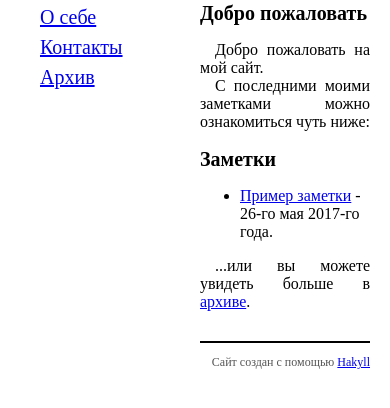
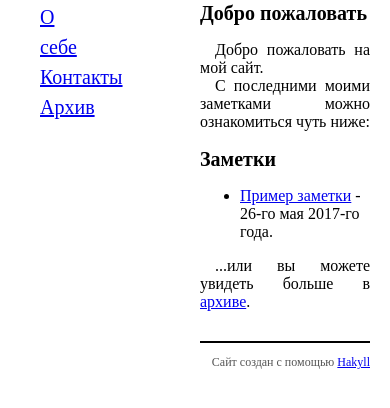
Before and after one commit to vojiranto/site, a plain HTML site: page _site/index.html in a window 390 px wide. Shown: the part 94-502 px from the top of the page. Drawn offline with Linux system fonts and the light colour scheme.

Commit message:
v.0.0.133

```diff
--- a/_site/css/default.css
+++ b/_site/css/default.css
@@ -1 +1 @@
-body{color:black;font-size:16px;margin:0px auto 0px auto}@media screen and (min-width:840px){.body{color:black;font-size:16px;width:600px;margin-left:200px}}@media screen and (max-width:840px){.body{color:black;font-size:16px;margin-left:200px;margin-right:20px}}div#header{color:white;border-bottom:2px solid black;margin-bottom:0px;padding:22px 100% 12px 0px}div#logo a{color:black;float:left;font-size:20px;padding-top:0px;font-weight:bold;text-decoration:none}div#header #navigation{text-align:right}div#header #navigation a{color:black;font-size:18px;font-weight:bold;margin-left:12px;text-decoration:none}div#footer{border-top:solid 2px black;color:#555;font-size:12px;margin-top:30px;padding:12px 0px 12px 0px;text-align:right}h1{font-size:24px}h2{font-size:20px}div.info{color:#555;font-size:14px;font-style:italic}q{quotes:"»" "«" "›" "‹"}p{text-indent:15px;margin-bottom:0em;margin-top:0.0em;text-align:justify;-moz-hyphens:auto;-webkit-hyphens:auto;-ms-hyphens:auto}@media screen and (min-width:400px){.sidebar{position:fixed;width:200px}}@media screen and (max-width:400px){.sidebar{position:fixed;width:100px}}.navigation{border-radius:5px;border-top-left-radius:0px;border-bottom-left-radius:0px;font-size:20px;padding-top:30px;padding-bottom:20px;margin-top:0;margin-bottom:16px}
+body{color:black;font-size:16px;margin:0px auto 0px auto}@media screen and (min-width:840px){.body{color:black;font-size:16px;width:600px;margin-left:200px}}@media screen and (max-width:840px){.body{color:black;font-size:16px;margin-left:200px;margin-right:20px}}div#header{color:white;border-bottom:2px solid black;margin-bottom:0px;padding:22px 100% 12px 0px}div#logo a{color:black;float:left;font-size:20px;padding-top:0px;font-weight:bold;text-decoration:none}div#header #navigation{text-align:right}div#header #navigation a{color:black;font-size:18px;font-weight:bold;margin-left:12px;text-decoration:none}div#footer{border-top:solid 2px black;color:#555;font-size:12px;margin-top:30px;padding:12px 0px 12px 0px;text-align:right}h1{font-size:24px}h2{font-size:20px}div.info{color:#555;font-size:14px;font-style:italic}q{quotes:"»" "«" "›" "‹"}p{text-indent:15px;margin-bottom:0em;margin-top:0.0em;text-align:justify;-moz-hyphens:auto;-webkit-hyphens:auto;-ms-hyphens:auto}.sidebar{position:fixed;width:10%}.navigation{border-radius:5px;border-top-left-radius:0px;border-bottom-left-radius:0px;font-size:20px;padding-top:30px;padding-bottom:20px;margin-top:0;margin-bottom:16px}
--- a/css/default.css
+++ b/css/default.css
@@ -85,18 +85,11 @@ p {
     -ms-hyphens: auto;
 }
 
-@media screen and (min-width: 400px) {
-    .sidebar {
-    	position: fixed;
-    	width: 200px;
-    }
+.sidebar {
+    position: fixed;
+    width: 10%;
 }
-@media screen and (max-width: 400px) {
-    .sidebar {
-    	position: fixed;
-    	width: 100px;
-    }
-}
+
 
 
 .navigation {
```
Also changed, not shown: 3 other files.
